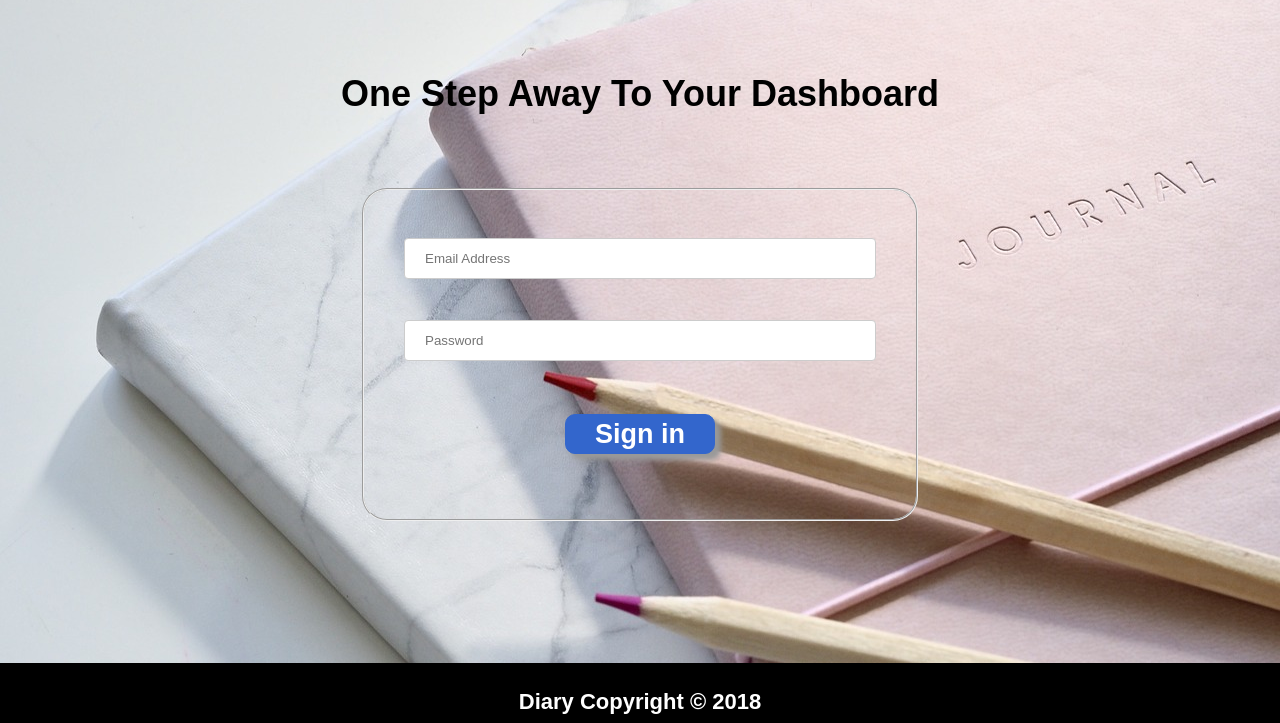
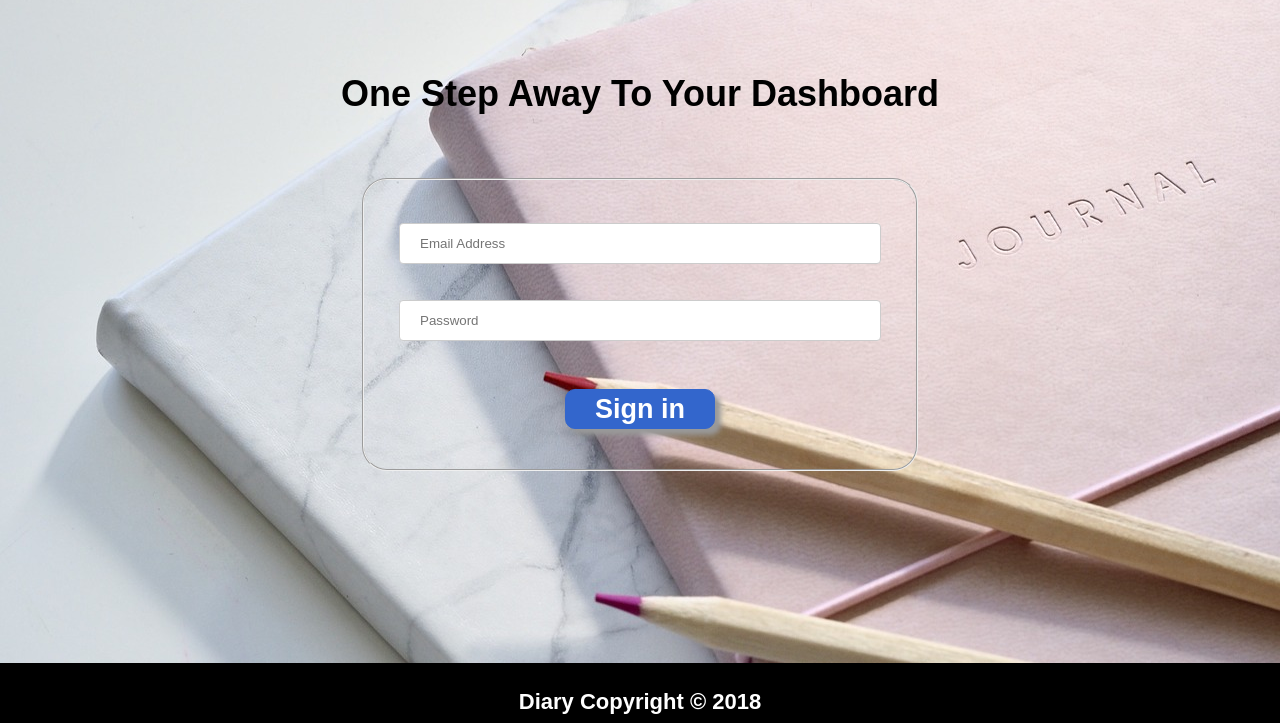
Before and after one commit to Allan690/Frontend, a Flask app: page /signin in a window 1280 px wide. Shown: the part 77-800 px from the top of the page. Run offline with Flask 2, Linux system fonts and the light colour scheme.

Commit message:
Refactored UI design

```diff
--- a/app/static/css/main.css
+++ b/app/static/css/main.css
@@ -54,7 +54,7 @@ a:hover {
 }
 
 .spacing {
-  margin: 20px;
+  margin: 15px;
   padding-bottom: 5px;
 }
 
@@ -299,12 +299,14 @@ input, textarea, select {
   color: blue;
   border-radius: 20px;
   font-weight: bold;
+  margin: 5px;
 }
 #fail{
   height: 20px;
   color: red;
   border-radius: 20px;
   font-weight: bold;
+  margin: 5px;
 }
 .processing{
   height: 20px;
--- a/app/templates/entry.html
+++ b/app/templates/entry.html
@@ -15,8 +15,6 @@
         <button onclick="addEntry()">save</button>
       </div>
   </form>
-  <div class="spacing">
-  </div>
   <script type="text/javascript" src="{{ url_for('static', filename='js/addEntry.js') }}"></script>
   <!-- end of form section -->
   {% endblock %}
--- a/app/templates/signin.html
+++ b/app/templates/signin.html
@@ -34,8 +34,8 @@
         <div class="spacing">
           <input type="password" id="userPassword" placeholder="Password" required>
         </div>
-        <div class="spacing">
-          <button class="MyButton" onclick="signIn()">Sign in</button>
+        <div>
+          <button class="MyButton" onclick="signIn()">Sign in</button></div>
 
     </fieldset>
 
--- a/app/templates/signup.html
+++ b/app/templates/signup.html
@@ -20,7 +20,6 @@
       </div>
     </header>
     <h4 class="text_centered" id="success"></h4>
-    <p class="text_centered">Create a free account today!</p>
     <form class="container" id="signup">
       <fieldset>
         <h4 class="text_centered" id="fail"></h4>
```
